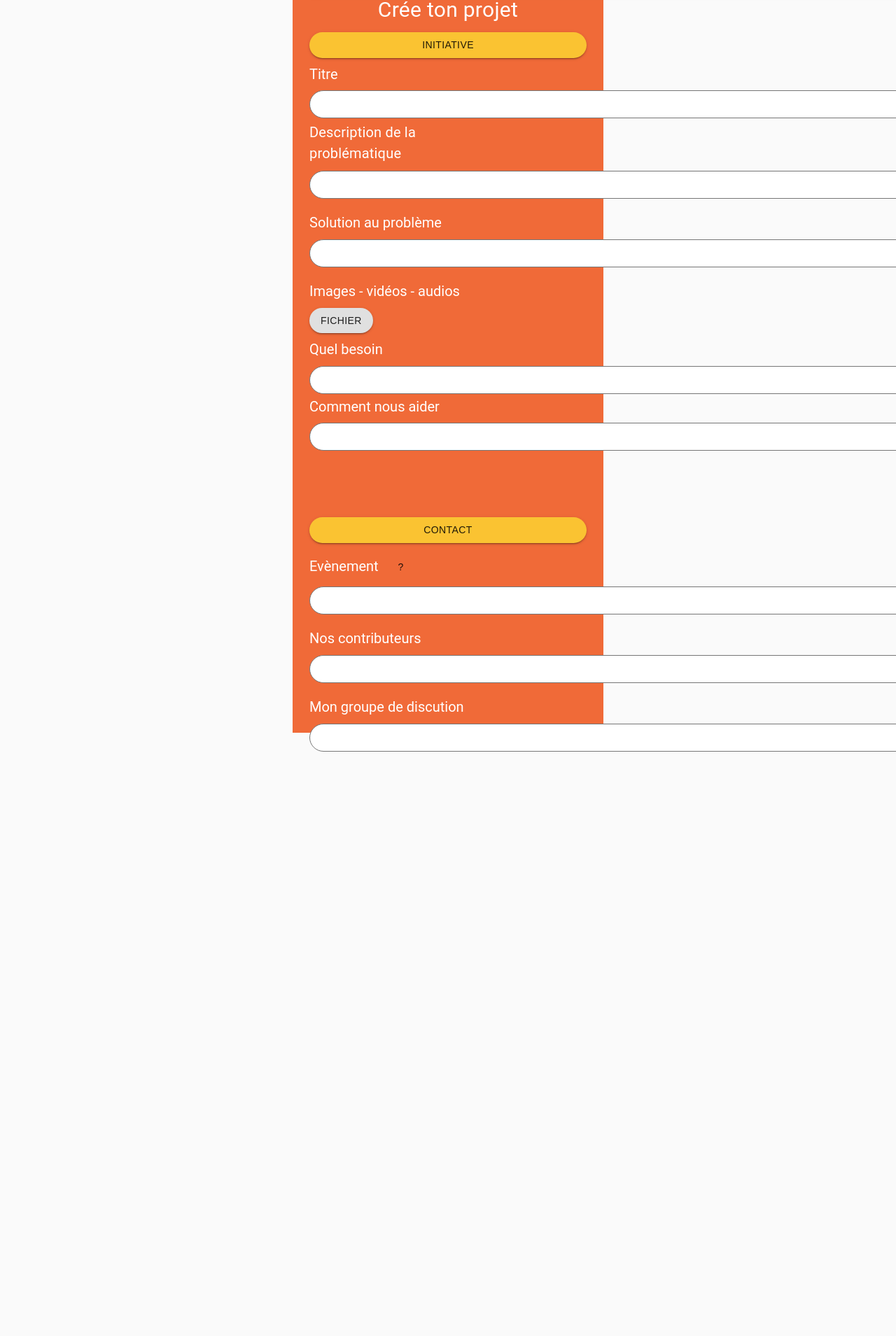
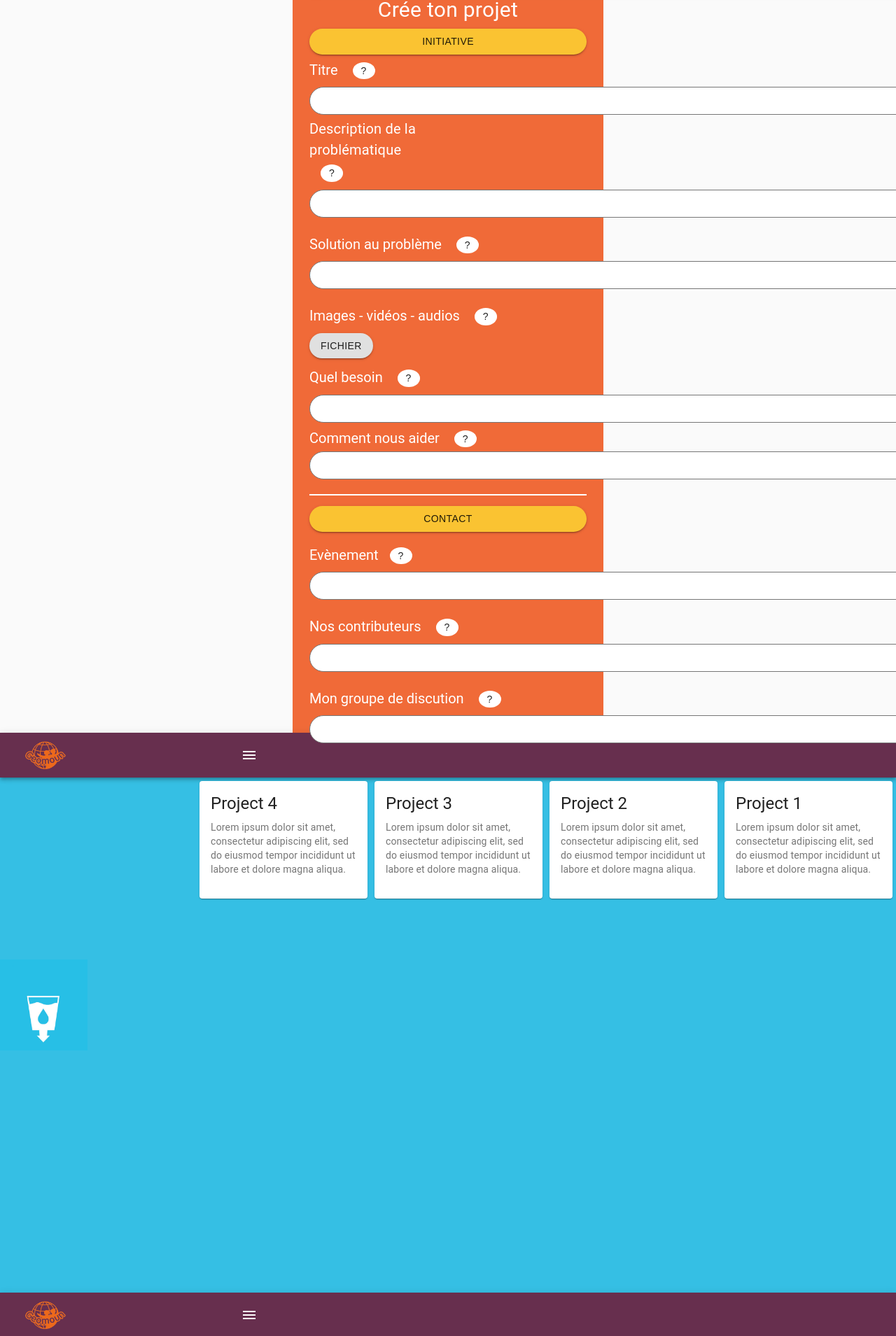
Before and after one commit to BaudhuinPie/Hackathon-Geomoun, a React (Create React App) app: page / in a window 1280 px wide. Shown: the part 73-1982 px from the top of the page at 70% size. Before the commit the page ends 1160 px from the top, so only its background shows below. Built offline with nearby package versions, Linux system fonts and the light colour scheme.

Commit message:
créer ou rejoind

```diff
--- a/src/App.js
+++ b/src/App.js
@@ -2,10 +2,14 @@ import React from "react";
 import "./App.css";
 import FormulaireCreationProjet from "./components/FormulaireCreationProjet/FormulaireCreationProjet";
 import CreationForm from "./components/FormulaireCreationProjet/CreationForm"
+import ListeProject from "./components/FormulaireCreationProjet/ListeProject"
+import CreerOuRejoind from "./components/CreerOuRejoind"
 function App() {
   return (
     <div className="App">
       <CreationForm />
+      <ListeProject/>
+      <CreerOuRejoind/>
     </div>
   );
 }
--- /dev/null
+++ b/src/components/CreerOuRejoind.js
@@ -0,0 +1,58 @@
+import React from 'react';
+import { makeStyles } from '@material-ui/core/styles';
+import Card from '@material-ui/core/Card';
+import CardActionArea from '@material-ui/core/CardActionArea';
+import CardActions from '@material-ui/core/CardActions';
+import CardContent from '@material-ui/core/CardContent';
+import CardMedia from '@material-ui/core/CardMedia';
+import Button from '@material-ui/core/Button';
+import Typography from '@material-ui/core/Typography';
+import { Container } from '@material-ui/core';
+import AppBar from '@material-ui/core/AppBar';
+import Toolbar from '@material-ui/core/Toolbar';
+import IconButton from '@material-ui/core/IconButton';
+import MenuIcon from '@material-ui/icons/Menu';
+import BottomNavigation from '@material-ui/core/BottomNavigation';
+
+
+const CreerOuRejoind=() =>{
+
+        return (
+            <div>
+                <AppBar position="static" style={{width:"100vw", backgroundColor:"#672f4e", display:"flex"}}>
+        <Toolbar>
+        <IconButton edge="start" color="inherit" aria-label="menu">
+        </IconButton>
+        <img src="/img/logo-geomoun-2x.png" style={{with:"40px", height:"40px"}}></img>
+        <MenuIcon style={{marginLeft:"250px"}} />
+        </Toolbar>
+    </AppBar>
+
+    <div style={{backgroundColor:"#35bfe4",height:"25vh"}}>
+    <img src="/img/sdg-06-picto-fr.jpg" style={{with:"200px", height:"200px", marginLeft:"85px"}}></img>
+    </div>
+    <Button
+            type="submit"
+            fullWidth
+            variant="contained"
+            style={{borderRadius:"20px", backgroundColor:"#174a6a", borderRadius:"20px", marginTop:"200px", color:"white"}}
+          >
+            Rejoindre un projet
+
+          </Button>
+
+          <Button
+            type="submit"
+            fullWidth
+            variant="contained"
+            style={{borderRadius:"20px", backgroundColor:"#f06a38", borderRadius:"20px", marginTop:"50px", color:"white"}}
+          >
+            Créer un projet
+
+          </Button>
+            </div>
+        )
+    }
+
+
+export default CreerOuRejoind;
--- a/src/components/FormulaireCreationProjet/CreationForm.js
+++ b/src/components/FormulaireCreationProjet/CreationForm.js
@@ -48,45 +48,45 @@ class CreationForm extends Component {
             type="submit"
             fullWidth
             variant="contained"
-            style={{borderRadius:"20px", backgroundColor:"#fac332", borderRadius:"20px", marginTop:"10px"}}
+            style={{borderRadius:"20px", backgroundColor:"#fac332", borderRadius:"20px", marginTop:"5px"}}
           >
             Initiative
 
           </Button>
         <form noValidate>
-            <Typography component="h1" variant="h5" style={{textAlign:"left",fontSize:"20px", color:"white", marginTop:"10px"}}>
-        Titre</Typography>
+            <Typography component="h1" variant="h5" style={{textAlign:"left",fontSize:"20px", color:"white", marginTop:"5px"}}>
+        Titre <Button style={{position:"relative"}}><div style={{backgroundColor:"white", borderRadius:"50%", width:"2rem"}}>?</div></Button></Typography>
         <TextareaAutosize
       rowsMax={4}
       aria-label="maximum height"
-      style={{width:"90vw", height:"5vh",fontSize:"15px", borderRadius:"20px", marginTop:"10px"}}
+      style={{width:"90vw", height:"5vh",fontSize:"15px", borderRadius:"20px", marginTop:"5px"}}
     />
           <Grid container spacing={2}>
 
             <Grid item xs={12} sm={6}>
             <Typography style={{textAlign:"left",fontSize:"20px", color:"white"}}>
-            Description de la problématique</Typography>
+            Description de la problématique<Button style={{position:"relative"}}><div style={{backgroundColor:"white", borderRadius:"50%", width:"2rem"}}>?</div></Button></Typography>
         <TextareaAutosize
       rowsMax={4}
       aria-label="maximum height"
-      style={{width:"90vw", height:"5vh",fontSize:"15px", borderRadius:"20px", marginTop:"10px"}}
+      style={{width:"90vw", height:"5vh",fontSize:"15px", borderRadius:"20px", marginTop:"5px"}}
 
     />
             </Grid>
             <Grid container spacing={2}></Grid>
             <Grid item xs={12}>
             <Typography component="h1" variant="h5" style={{textAlign:"left",fontSize:"20px", color:"white"}}>
-            Solution au problème</Typography>
+            Solution au problème <Button style={{position:"relative"}}><div style={{backgroundColor:"white", borderRadius:"50%", width:"2rem"}}>?</div></Button></Typography>
         <TextareaAutosize
       rowsMax={4}
       aria-label="maximum height"
-      style={{width:"90vw", height:"5vh",fontSize:"15px", borderRadius:"20px", marginTop:"10px"}}
+      style={{width:"90vw", height:"5vh",fontSize:"15px", borderRadius:"20px", marginTop:"5px"}}
     />
             </Grid>
             <Grid container spacing={2}></Grid>
             <Grid item xs={12}>
-            <Typography component="h1" variant="h5" style={{textAlign:"left",fontSize:"20px", color:"white", marginBottom:"10px"}}>
-            Images - vidéos - audios</Typography>
+            <Typography component="h1" variant="h5" style={{textAlign:"left",fontSize:"20px", color:"white", marginBottom:"5px"}}>
+            Images - vidéos - audios <Button style={{position:"relative"}}><div style={{backgroundColor:"white", borderRadius:"50%", width:"2rem"}}>?</div></Button></Typography>
             <Button
             type="submit"
             variant="contained"
@@ -98,28 +98,30 @@ class CreationForm extends Component {
 
           <Grid item xs={12}>
             <Typography component="h1" variant="h5" style={{textAlign:"left",fontSize:"20px", color:"white"}}>
-            Quel besoin</Typography>
+            Quel besoin <Button style={{position:"relative"}}><div style={{backgroundColor:"white", borderRadius:"50%", width:"2rem"}}>?</div></Button></Typography>
         <TextareaAutosize
       rowsMax={4}
       aria-label="maximum height"
-      style={{width:"90vw", height:"5vh",fontSize:"15px", borderRadius:"20px", marginTop:"10px"}}
+      style={{width:"90vw", height:"5vh",fontSize:"15px", borderRadius:"20px", marginTop:"5px"}}
     />
             </Grid>
             <Grid item xs={12}>
             <Typography component="h1" variant="h5" style={{textAlign:"left",fontSize:"20px", color:"white"}}>
-            Comment nous aider</Typography>
+            Comment nous aider <Button style={{position:"relative"}}><div style={{backgroundColor:"white", borderRadius:"50%", width:"2rem"}}>?</div></Button></Typography>
         <TextareaAutosize
       rowsMax={4}
       aria-label="maximum height"
-      style={{width:"90vw", height:"5vh",fontSize:"15px", marginBottom:"10vh", borderRadius:"20px", marginTop:"10px"}}
+      style={{width:"90vw", height:"5vh",fontSize:"15px", marginBottom:"2vh", borderRadius:"20px"}}
     />
             </Grid>
+
+            <hr style={{border:"1px solid white", marginBottom:"10px"}}/>
 
             <Button
             type="submit"
             fullWidth
             variant="contained"
-            style={{borderRadius:"20px", backgroundColor:"#fac332", borderRadius:"20px", marginTop:"10px"}}
+            style={{borderRadius:"20px", backgroundColor:"#fac332", borderRadius:"20px", marginTop:"5px"}}
           >
             Contact
           </Button>
@@ -127,29 +129,29 @@ class CreationForm extends Component {
 
             <Grid item xs={12}>
             <Typography component="h1" variant="h5" style={{textAlign:"left" ,fontSize:"20px", color:"white"}}>
-            Evènement<Button onClick={this.shoot}>?</Button></Typography>
+            Evènement<Button style={{position:"relative"}} onClick={this.shoot}><div style={{backgroundColor:"white", borderRadius:"50%", width:"2rem"}}>?</div></Button></Typography>
         <TextareaAutosize
       rowsMax={4}
       aria-label="maximum height"
-      style={{width:"90vw", height:"5vh",fontSize:"15px", borderRadius:"20px", marginTop:"10px"}}
+      style={{width:"90vw", height:"5vh",fontSize:"15px", borderRadius:"20px", marginTop:"5px"}}
     />
             </Grid>
             <Grid item xs={12}>
             <Typography component="h1" variant="h5" style={{textAlign:"left",fontSize:"20px", color:"white"}}>
-            Nos contributeurs</Typography>
+            Nos contributeurs <Button style={{position:"relative"}}><div style={{backgroundColor:"white", borderRadius:"50%", width:"2rem"}}>?</div></Button></Typography>
         <TextareaAutosize
       rowsMax={4}
       aria-label="maximum height"
-      style={{width:"90vw", height:"5vh",fontSize:"15px", borderRadius:"20px", marginTop:"10px"}}
+      style={{width:"90vw", height:"5vh",fontSize:"15px", borderRadius:"20px", marginTop:"5px"}}
     />
             </Grid>
             <Grid item xs={12}>
             <Typography component="h1" variant="h5" style={{textAlign:"left",fontSize:"20px", color:"white"}}>
-            Mon groupe de discution</Typography>
+            Mon groupe de discution <Button style={{position:"relative"}}><div style={{backgroundColor:"white", borderRadius:"50%", width:"2rem"}}>?</div></Button></Typography>
         <TextareaAutosize
       rowsMax={4}
       aria-label="maximum height"
-      style={{width:"90vw", height:"5vh",fontSize:"15px", borderRadius:"20px", marginTop:"10px"}}
+      style={{width:"90vw", height:"5vh",fontSize:"15px", borderRadius:"20px", marginTop:"5px"}}
     />
             </Grid>
           </Grid>
--- /dev/null
+++ b/src/components/FormulaireCreationProjet/ListeProject.js
@@ -0,0 +1,113 @@
+import React from 'react';
+import { makeStyles } from '@material-ui/core/styles';
+import Card from '@material-ui/core/Card';
+import CardActionArea from '@material-ui/core/CardActionArea';
+import CardActions from '@material-ui/core/CardActions';
+import CardContent from '@material-ui/core/CardContent';
+import CardMedia from '@material-ui/core/CardMedia';
+import Button from '@material-ui/core/Button';
+import Typography from '@material-ui/core/Typography';
+import { Container } from '@material-ui/core';
+import AppBar from '@material-ui/core/AppBar';
+import Toolbar from '@material-ui/core/Toolbar';
+import IconButton from '@material-ui/core/IconButton';
+import MenuIcon from '@material-ui/icons/Menu';
+import BottomNavigation from '@material-ui/core/BottomNavigation';
+
+const useStyles = makeStyles({
+  card: {
+    maxWidth: 240,
+  },
+  media: {
+    height: 140,
+  },
+});
+
+export default function MediaCard() {
+  const classes = useStyles();
+
+  return (
+
+
+      <div style={{backgroundColor:"#35bfe4", height:"100vh"}}>
+    <AppBar position="static" style={{width:"100vw", backgroundColor:"#672f4e", display:"flex"}}>
+        <Toolbar>
+        <IconButton edge="start" color="inherit" aria-label="menu">
+        </IconButton>
+        <img src="/img/logo-geomoun-2x.png" style={{with:"40px", height:"40px"}}></img>
+        <MenuIcon style={{marginLeft:"250px"}} />
+        </Toolbar>
+    </AppBar>
+
+    <Card className={classes.card} style={{float:"right", margin:"5px"}}>
+      <CardActionArea>
+        <CardMedia
+        />
+        <CardContent>
+          <Typography gutterBottom variant="h5" component="h2">
+            Project 1
+          </Typography>
+          <Typography variant="body2" color="textSecondary" component="p">
+          Lorem ipsum dolor sit amet, consectetur adipiscing elit, sed do eiusmod tempor incididunt ut labore et dolore magna aliqua.
+          </Typography>
+        </CardContent>
+      </CardActionArea>
+      <CardActions>
+      </CardActions>
+    </Card>
+
+    <Card className={classes.card} style={{float:"right", margin:"5px"}}>
+      <CardActionArea>
+        <CardMedia
+        />
+        <CardContent>
+          <Typography gutterBottom variant="h5" component="h2">
+            Project 2
+          </Typography>
+          <Typography variant="body2" color="textSecondary" component="p">
+          Lorem ipsum dolor sit amet, consectetur adipiscing elit, sed do eiusmod tempor incididunt ut labore et dolore magna aliqua.
+          </Typography>
+        </CardContent>
+      </CardActionArea>
+      <CardActions>
+      </CardActions>
+    </Card>
+
+    <Card className={classes.card} style={{float:"right", margin:"5px"}}>
+      <CardActionArea>
+        <CardMedia
+        />
+        <CardContent>
+          <Typography gutterBottom variant="h5" component="h2">
+            Project 3
+          </Typography>
+          <Typography variant="body2" color="textSecondary" component="p">
+          Lorem ipsum dolor sit amet, consectetur adipiscing elit, sed do eiusmod tempor incididunt ut labore et dolore magna aliqua.
+          </Typography>
+        </CardContent>
+      </CardActionArea>
+      <CardActions>
+      </CardActions>
+    </Card>
+    <img src="/img/sdg-06-1picto-fr.jpg" style={{justifyContent:"left",marginTop:"260px", width:"125px", height:"130px"}}></img>
+
+    <Card className={classes.card} style={{float:"right", margin:"5px"}}>
+      <CardActionArea>
+        <CardMedia
+        />
+        <CardContent>
+          <Typography gutterBottom variant="h5" component="h2">
+            Project 4
+          </Typography>
+          <Typography variant="body2" color="textSecondary" component="p">
+          Lorem ipsum dolor sit amet, consectetur adipiscing elit, sed do eiusmod tempor incididunt ut labore et dolore magna aliqua.
+          </Typography>
+        </CardContent>
+      </CardActionArea>
+      <CardActions>
+      </CardActions>
+    </Card>
+
+    </div>
+  );
+}
```
